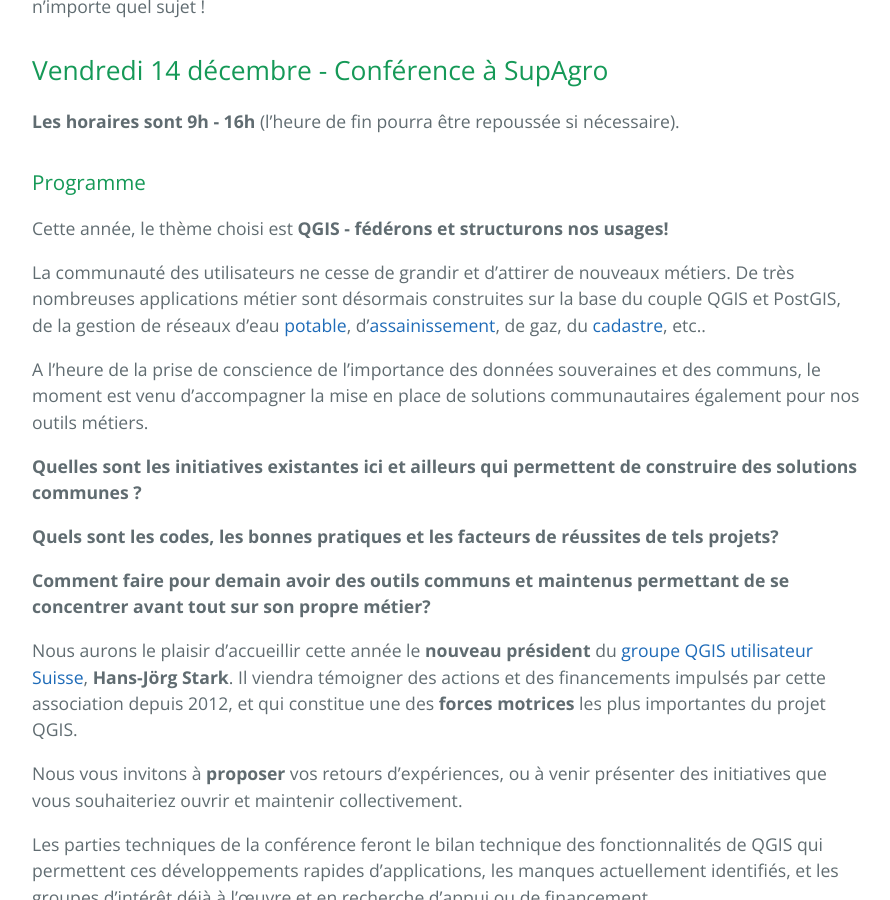
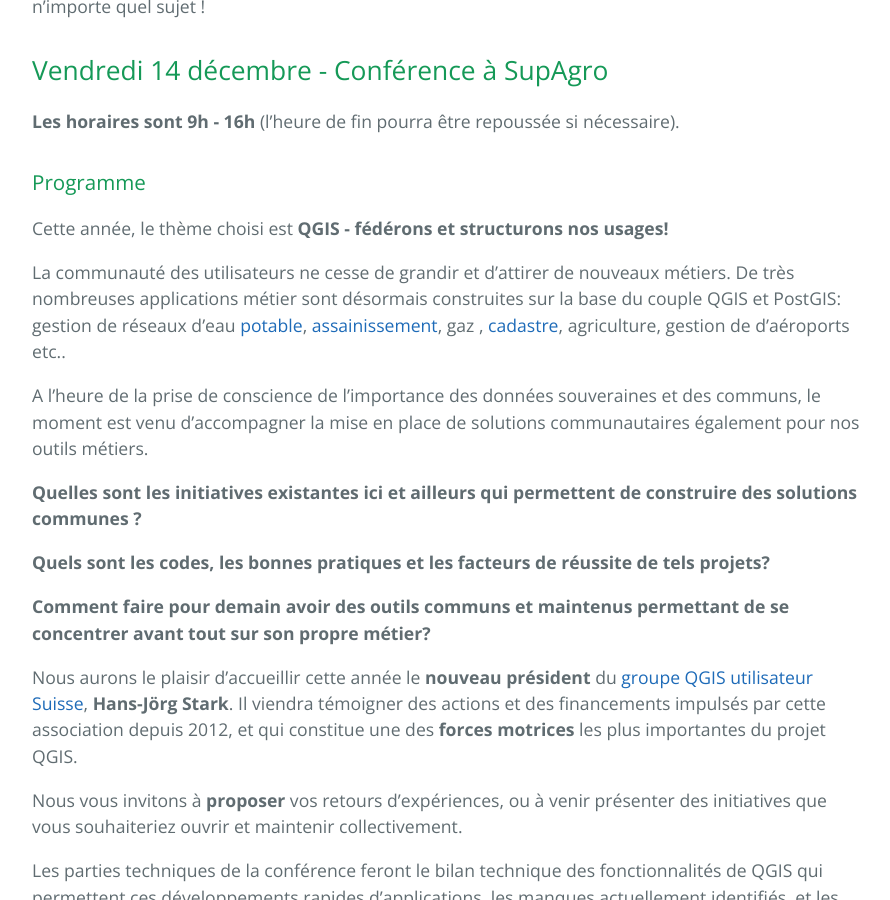
Before and after one commit to OSGeo-fr/QGIS-conf-fr-website, a Jekyll site: the page built from z20_programme.md, in a window 1280 px wide and 900 px high, scrolled down 1018 px. Shown: the whole window, without its empty margins (192-1082 px from the left). Built offline with Jekyll 4.4.1, drawn with Linux system fonts in a browser that asks for light colours.

Commit message:
fixes from Harrissou

```diff
--- a/z20_programme.md
+++ b/z20_programme.md
@@ -31,13 +31,13 @@ Nous vous proposons de se retrouver le soir pour boire un verre ensemble et disc
 
 Cette année, le thème choisi est **QGIS - fédérons et structurons nos usages!**
 
-La communauté des utilisateurs ne cesse de grandir et d'attirer de nouveaux métiers. De très nombreuses applications métier sont désormais construites sur la base du couple QGIS et PostGIS, de la gestion de réseaux d'eau [potable](http://qwat.org/), d'[assainissement](https://github.com/QGEP), de gaz, du [cadastre](https://plugins.qgis.org/plugins/cadastre/), etc..
+La communauté des utilisateurs ne cesse de grandir et d'attirer de nouveaux métiers. De très nombreuses applications métier sont désormais construites sur la base du couple QGIS et PostGIS:  gestion de réseaux d'eau [potable](http://qwat.org/), [assainissement](https://github.com/QGEP),  gaz ,  [cadastre](https://plugins.qgis.org/plugins/cadastre/), agriculture, gestion de d'aéroports etc..
 
 A l'heure de la prise de conscience de l'importance des données souveraines et des communs, le moment est venu d'accompagner la mise en place de solutions communautaires également pour nos outils métiers.
 
 **Quelles sont les initiatives existantes ici et ailleurs qui permettent de construire des solutions communes ?**
 
-**Quels sont les codes, les bonnes pratiques et les facteurs de réussites de tels projets?**
+**Quels sont les codes, les bonnes pratiques et les facteurs de réussite de tels projets?**
 
 **Comment faire pour demain avoir des outils communs et maintenus permettant de se concentrer avant tout sur son propre métier?**
 
```
